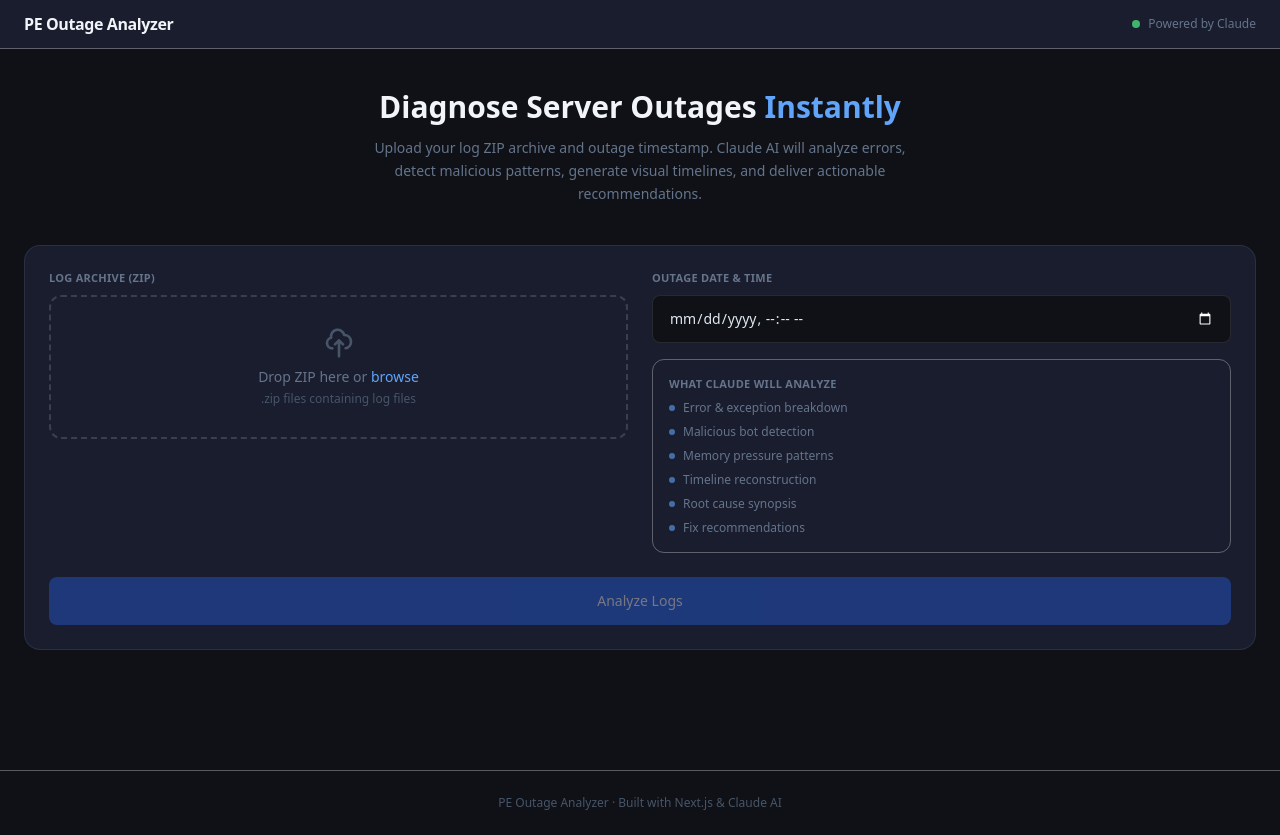
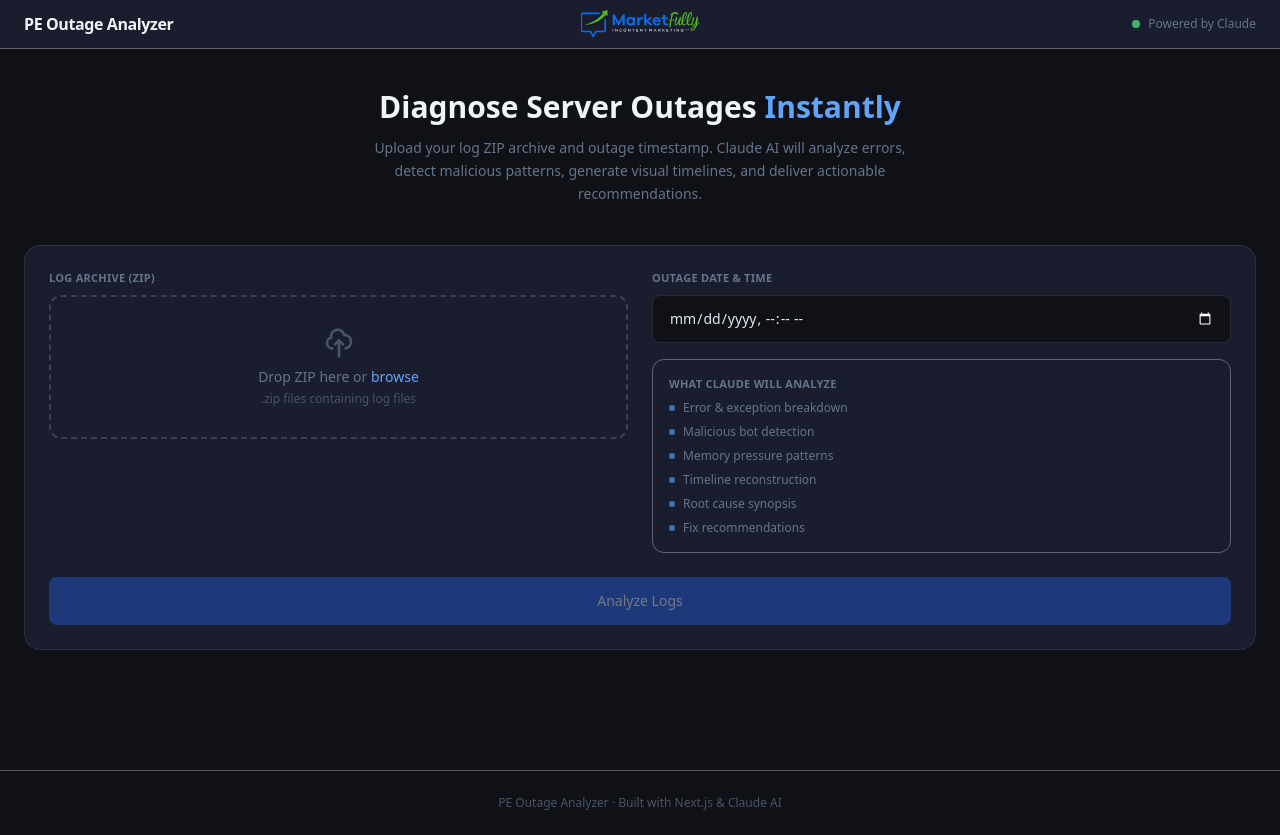
Before and after one commit to probinson-tools/pe-outageanalyzer, a Next.js app: page / in a window 1280 px wide. Built offline with nearby package versions, Linux system fonts and the light colour scheme.

Commit message:
Add Marketfully logo centered in header

```diff
--- a/app/page.tsx
+++ b/app/page.tsx
@@ -2,6 +2,7 @@
 
 import { useState, useRef } from "react";
 import dynamic from "next/dynamic";
+import Image from "next/image";
 import UploadPanel from "@/components/UploadPanel";
 import AnalysisResults from "@/components/AnalysisResults";
 import type { AnalysisResult } from "@/lib/types";
@@ -73,8 +74,16 @@ export default function Home() {
 
       {/* Header */}
       <header className="border-b border-white/8 bg-[#1A1D2E] sticky top-0 z-40">
-        <div className="max-w-7xl mx-auto px-6 py-3 flex items-center justify-between">
+        <div className="max-w-7xl mx-auto px-6 py-3 relative flex items-center justify-between">
           <span className="text-base font-bold text-slate-100 tracking-tight">PE Outage Analyzer</span>
+          <Image
+            src="/logo-marketfully-dark.svg"
+            alt="Marketfully"
+            width={119}
+            height={28}
+            priority
+            className="hidden md:block absolute left-1/2 -translate-x-1/2"
+          />
           <div className="flex items-center gap-2">
             <span className="w-2 h-2 rounded-full bg-green-400 animate-pulse-slow"></span>
             <span className="text-slate-500 text-xs">Powered by Claude</span>
```
Also changed, not shown: public/logo-marketfully-dark.svg (added).
